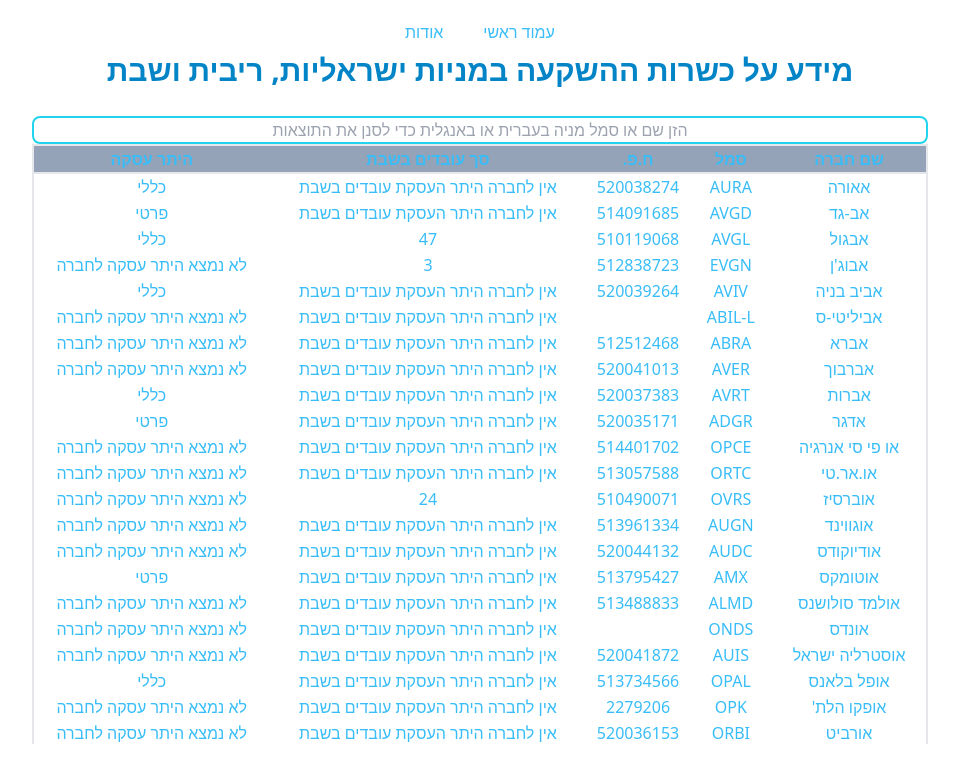
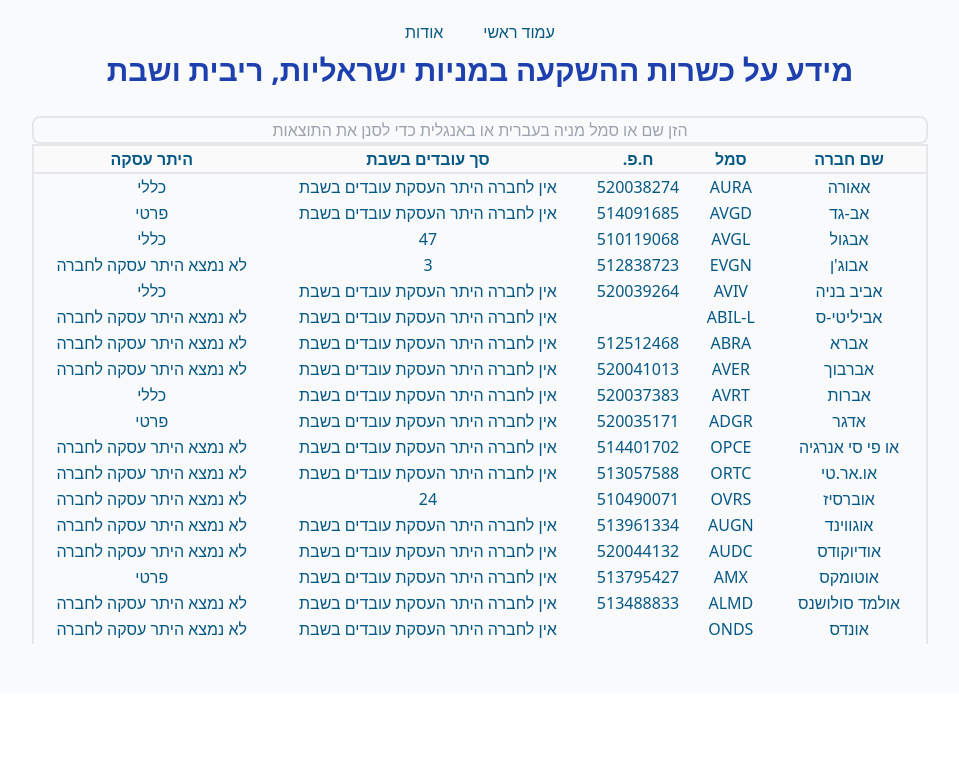
Before and after one commit to Aminadaven/kosher-stocks, a SvelteKit app: page / in a window 1280 px wide. Shown: the top 782 px of the page, without its empty margins (160-1119 px from the left). Built offline with nearby package versions, Linux system fonts and the light colour scheme.

Commit message:
improved coloring & contrasting

```diff
--- a/src/app.css
+++ b/src/app.css
@@ -1,3 +1,33 @@
 @tailwind base;
 @tailwind components;
 @tailwind utilities;
+
+.normal {
+    @apply bg-slate-50 text-sky-800;
+}
+.title {
+    @apply bg-slate-50 text-blue-800 font-bold;
+}
+.table-title {
+    @apply bg-zinc-50 text-sky-800;
+}
+
+/* Style for Webkit-based browsers (e.g., Chrome, Safari) */
+::-webkit-scrollbar {
+    width: 8px;
+}
+
+::-webkit-scrollbar-track {
+    background-color: #FAFAFA; /* Set the background color of the scrollbar track */
+}
+
+::-webkit-scrollbar-thumb {
+    background-color: #0284C7; /* Set the color of the scrollbar thumb */
+    border-radius: 4px; /* Add rounded corners to the scrollbar thumb */
+}
+
+/* Style for Firefox */
+* {
+    scrollbar-width: thin;
+    scrollbar-color:  #0284C7 #FAFAFA;
+}
--- a/src/components/accordion.svelte
+++ b/src/components/accordion.svelte
@@ -4,10 +4,10 @@
     const clicked = () => show = !show;
 </script>
 
-<h3>
+<h2 class="pt-5 text-xl title">
     <button on:click={clicked}>
     {header}</button>
-</h3>
-<div  on:click={clicked} on:keydown={clicked} role="presentation" style:display={show ? '' : 'none'}>
+</h2>
+<div on:click={clicked} on:keydown={clicked} role="presentation" style:display={show ? '' : 'none'}>
     <slot />
 </div>
--- a/src/routes/+layout.svelte
+++ b/src/routes/+layout.svelte
@@ -5,11 +5,13 @@
 	const routes = { 'עמוד ראשי': '/', 'אודות': '/about' };
 </script>
 
-<div class="text-center text-sky-400 pb-[50px] px-[15%]">
-<nav class="pt-5">
+<body class="normal">
+<div class="text-center pb-[50px] px-[15%]">
+<nav class="pt-5 sticky top-0 normal">
 	{#each Object.keys(routes) as route}
 		<a href="{base}{routes[route]}" class="px-5"> {route}</a>
 	{/each}
 </nav>
 	<slot />
 </div>
+</body>
--- a/src/routes/+page.svelte
+++ b/src/routes/+page.svelte
@@ -67,19 +67,19 @@
 
 <Meta title={meta} desc={meta} />
 
-<h1 class="pb-7 pt-2 text-3xl font-bold text-sky-600">
+<h1 class="pb-7 pt-2 text-3xl title">
 	מידע על כשרות ההשקעה במניות ישראליות, ריבית ושבת
 </h1>
 <input
 	type="text"
 	bind:value={text}
-	class="w-full border-double border-2 border-cyan-400 rounded-lg text-center"
+	class="w-full border-double border-2 rounded-lg text-center normal"
 	placeholder="הזן שם או סמל מניה בעברית או באנגלית כדי לסנן את התוצאות"
 />
-<div class="max-h-[600px] overflow-y-auto">
+<div class="max-h-[500px] overflow-y-auto">
 	<table class="w-full rounded-lg border-2">
 		<!-- <table class="w-full table-fixed"> -->
-		<thead class="sticky top-0 bg-slate-400 rounded-lg border-2">
+		<thead class="sticky top-0 rounded-lg border-2 table-title">
 			<tr>
 				<th><button on:click={() => handleHeaderClick('NameHeb')}> שם חברה </button></th>
 				<th><button on:click={() => handleHeaderClick('SymbolEng')}> סמל </button></th>
--- a/src/routes/[id]/+page.svelte
+++ b/src/routes/[id]/+page.svelte
@@ -11,9 +11,9 @@
 
 <Meta title={meta} desc={meta} />
 
-<h1 class="py-7 text-3xl font-bold text-sky-600">דף חברה {id}</h1>
-<Accordion header="finance">
-	{#each Object.keys(stockRow.stock) as stockProperty}
+<h1 class="py-7 text-3xl title">דף חברה {id}</h1>
+<Accordion header="מידע כללי">
+	{#each Object.keys(stockRow.stock).filter(name => !name.endsWith("Eng")) as stockProperty}
 		<span>
 			{stockProperty}:
 			{typeof stockRow.stock[stockProperty] === 'string'
```
